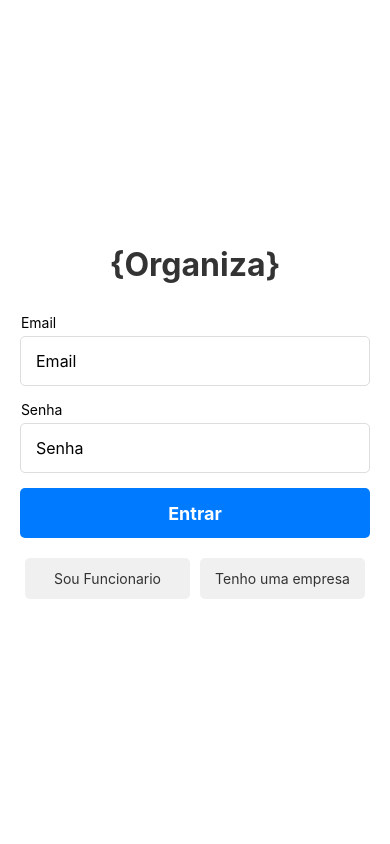
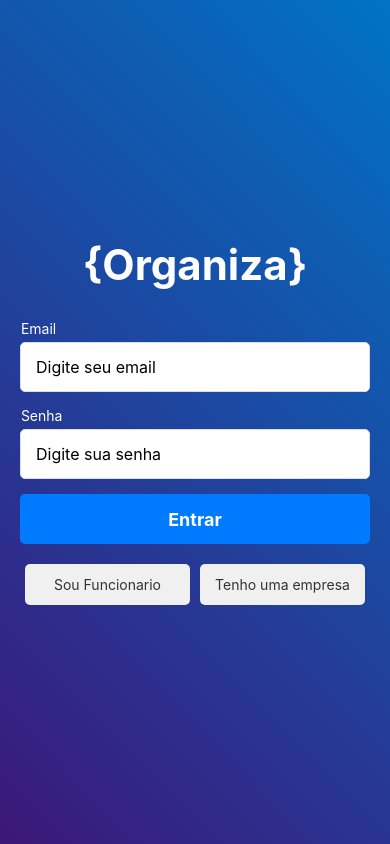
Before and after one commit to GiorgioRafael/Organiza, a React Native app: screen / in a window 390 px wide. Built offline with nearby package versions, Linux system fonts and the light colour scheme.

Commit message:
telainialgradient

```diff
--- a/App.js
+++ b/App.js
@@ -22,11 +22,11 @@ export default function Component() {
 const title = '{Organiza}';
   return (
     <View style={styles.container}>
-      <Text style={styles.title}>{title}</Text>
+<Text style={styles.title}>{title}</Text>
       <Text style={styles.formInput}>Email</Text>
       <TextInput
         style={styles.input}
-        placeholder="Email"
+        placeholder="Digite seu email"
         value={email}
         onChangeText={setEmail}
         keyboardType="email-address"
@@ -37,7 +37,7 @@ const title = '{Organiza}';
         Senha</Text>
       <TextInput
         style={styles.input}
-        placeholder="Senha"
+        placeholder="Digite sua senha"
         value={password}
         onChangeText={setPassword}
         secureTextEntry
@@ -63,16 +63,16 @@ const title = '{Organiza}';
 const styles = StyleSheet.create({
   container: {
     flex: 1,
-    backgroundColor: '#fff',
+    backgroundImage : 'linear-gradient(45deg, #3c1779, #0073c5)',
     alignItems: 'center',
     justifyContent: 'center',
     padding: 20,
   },
   title: {
-    fontSize: 32,
+    fontSize: 42,
     fontWeight: 'bold',
     marginBottom: 30,
-    color: '#333',
+    color: '#fff',
   },
   input: {
     width: '100%',
@@ -83,6 +83,7 @@ const styles = StyleSheet.create({
     paddingHorizontal: 15,
     marginBottom: 15,
     fontSize: 16,
+    backgroundColor: '#fff',
   },
   submitButton: {
     backgroundColor: '#007AFF',
@@ -121,5 +122,12 @@ const styles = StyleSheet.create({
     width: '99.5%',
     marginBottom: 5,
     fontWeight: '400',
+    color: '#fff',
+  },
+  titleminusculo: {
+      fontSize: 34,
+      fontWeight: 'bold',
+      marginBottom: 30,
+      color: '#fff',
   }
 });
```
